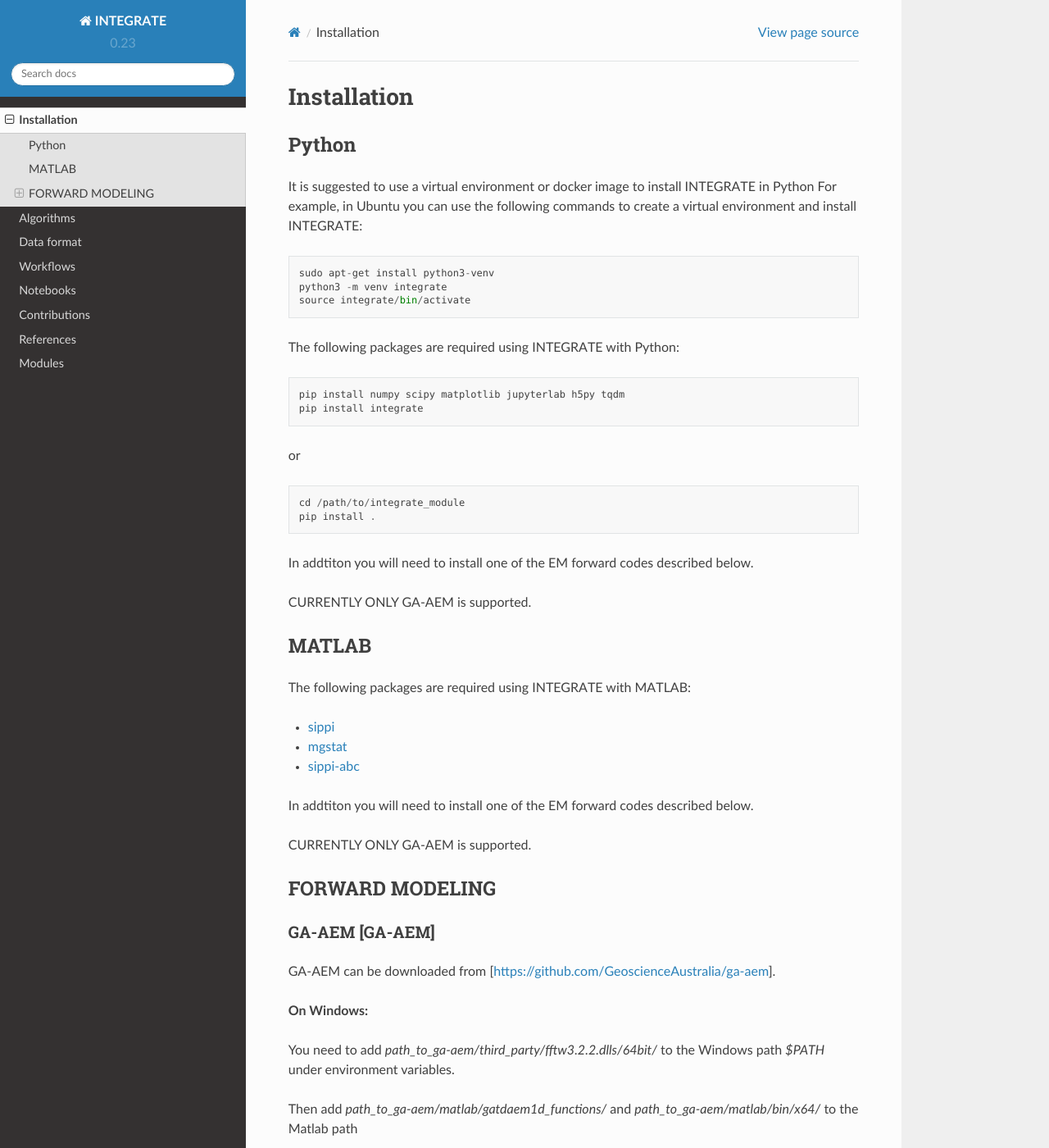
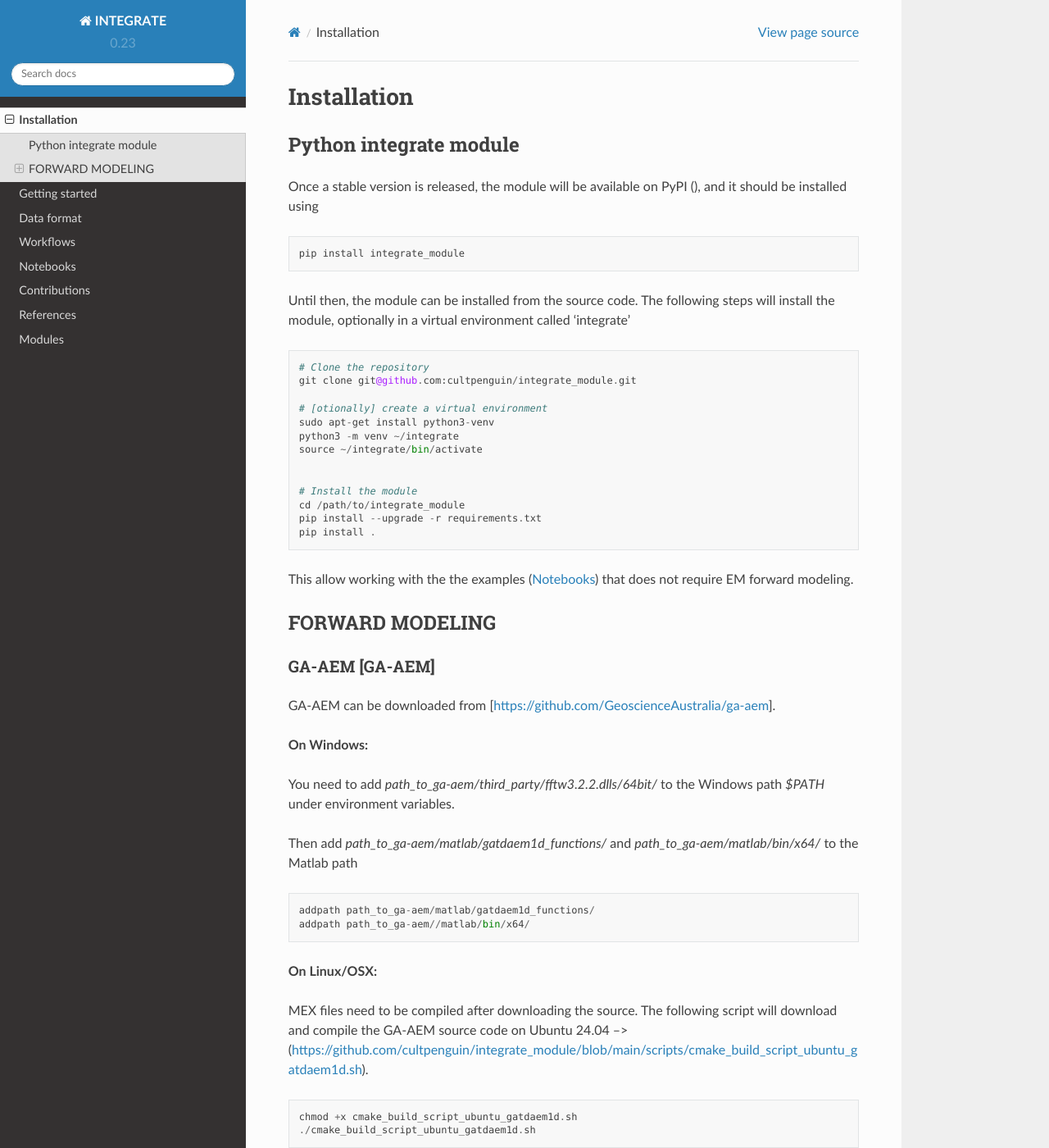
Before and after one commit to cultpenguin/integrate, a Sphinx documentation site: the page built from doc/install.rst, in a window 1280 px wide and 1400 px high. Shown: the whole window at 82% size. Built offline with Sphinx 7.4.7 and the Read the Docs theme 2.0.0, drawn with Linux system fonts in a browser that asks for light colours; some of the changed text lies outside the part shown.

Commit message:
Cleaning up

```diff
--- a/doc/install.rst
+++ b/doc/install.rst
@@ -1,56 +1,35 @@
-=============
+============
 Installation
-=============
+============
 
-Python
-======
+Python integrate module
+=======================
 
-It is suggested to use a virtual environment or docker image to install INTEGRATE in Python
-For example, in Ubuntu you can use the following commands to create a virtual environment and install INTEGRATE:
+Once a stable version is released, the module will be available on PyPI (), and it should be installed using
+::
+
+        pip install integrate_module
+
+Until then, the module can be installed from the source code.
+The following steps will install the module, optionally in a virtual environment called 'integrate'
 
 ::
 
+        # Clone the repository
+        git clone git@github.com:cultpenguin/integrate_module.git
+
+        # [otionally] create a virtual environment
         sudo apt-get install python3-venv
-        python3 -m venv integrate
-        source integrate/bin/activate
+        python3 -m venv ~/integrate
+        source ~/integrate/bin/activate
 
 
-The following packages are required using INTEGRATE with Python:
+        # Install the module
+        cd /path/to/integrate_module
+        pip install --upgrade -r requirements.txt
+        pip install .
 
-::
-
-        pip install numpy scipy matplotlib jupyterlab h5py tqdm
-        pip install integrate
-
-or
-
-::
-
-            cd /path/to/integrate_module
-            pip install .
-
-In addtiton you will need to install one of the EM forward codes described below.
-
-CURRENTLY ONLY GA-AEM is supported.
-
-MATLAB
-======
-
-
-The following packages are required using INTEGRATE with MATLAB:
-
-- `sippi <https://github.com/cultpenguin/sippi>`_
-- `mgstat <https://github.com/cultpenguin/mgstat>`_
-- `sippi-abc <https://github.com/cultpenguin/sippi-abc>`_
-
-In addtiton you will need to install one of the EM forward codes described below.
-
-CURRENTLY ONLY GA-AEM is supported.
-
-..
-    Julia
-    =====
-
+This allow working with the the examples (:doc:`notebooks`) that does not require EM forward modeling.
 
 
 FORWARD MODELING
@@ -75,24 +54,25 @@
 
 **On Linux/OSX:**
 
-MEX files need to be compiled after downlading the source. Edit the `run_make.sh` to adapt to your local system before compiling using:
-::
+MEX files need to be compiled after downloading the source. The following script will download and compile the GA-AEM source code on Ubuntu 24.04 --> (https://github.com/cultpenguin/integrate_module/blob/main/scripts/cmake_build_script_ubuntu_gatdaem1d.sh).
 
-    sudo apt-get install build-essential
-    sudo apt-get install libfftw3-dev
-    sudo apt-get install libopenmpi-dev
-
-    cd path_to_ga-aem/makefiles
-    ./run_make.sh
-
-Then add `path_to_ga-aem/matlab/gatdaem1d_functions/` and `path_to_ga-aem/matlab/bin/linux/` to the Matlab path
 
 ::
 
-    addpath path_to_ga-aem/matlab/gatdaem1d_functions/
-    addpath path_to_ga-aem/matlab/bin/linux/
+    chmod +x cmake_build_script_ubuntu_gatdaem1d.sh
+    ./cmake_build_script_ubuntu_gatdaem1d.sh
 
+Then, to install the GA-AEM Python module, navigate to the `ga-aem` directory and run
 
+::
+
+    cd path_to_ga-aem/install_ubuntu/python
+    pip install .
+
+Then add
+`path_to_ga-aem/install-ubuntu/matlab/gatdaem1d_functions/` and
+`path_to_ga-aem/install-ubuntu/matlab/bin/` and
+to the Matlab path
 
 
 SimPEG [Python only]
@@ -108,3 +88,22 @@
 ------------------------
 To use AarhusInv [AarhusInv]_ it must be installed and the path to the executable must be added to the path variable.
 In addition a valid license must be associated with the installation.
+
+
+.. MATLAB
+.. ======
+
+
+.. A Matlab version of the INTEGRATE module is available. It is not guarantied to be up to date with the Python version.
+
+.. The following packages are required using INTEGRATE with MATLAB:
+
+.. - `sippi <https://github.com/cultpenguin/sippi>`_
+.. - `mgstat <https://github.com/cultpenguin/mgstat>`_
+.. - `sippi-abc <https://github.com/cultpenguin/sippi-abc>`_
+
+.. In addition you will need to install one of the EM forward codes described below.
+
+..
+    Julia
+    =====
```
Also changed, not shown: doc/gettingstarted.rst (added, +79 -0 lines), doc/index.rst (+22 -8 lines).
